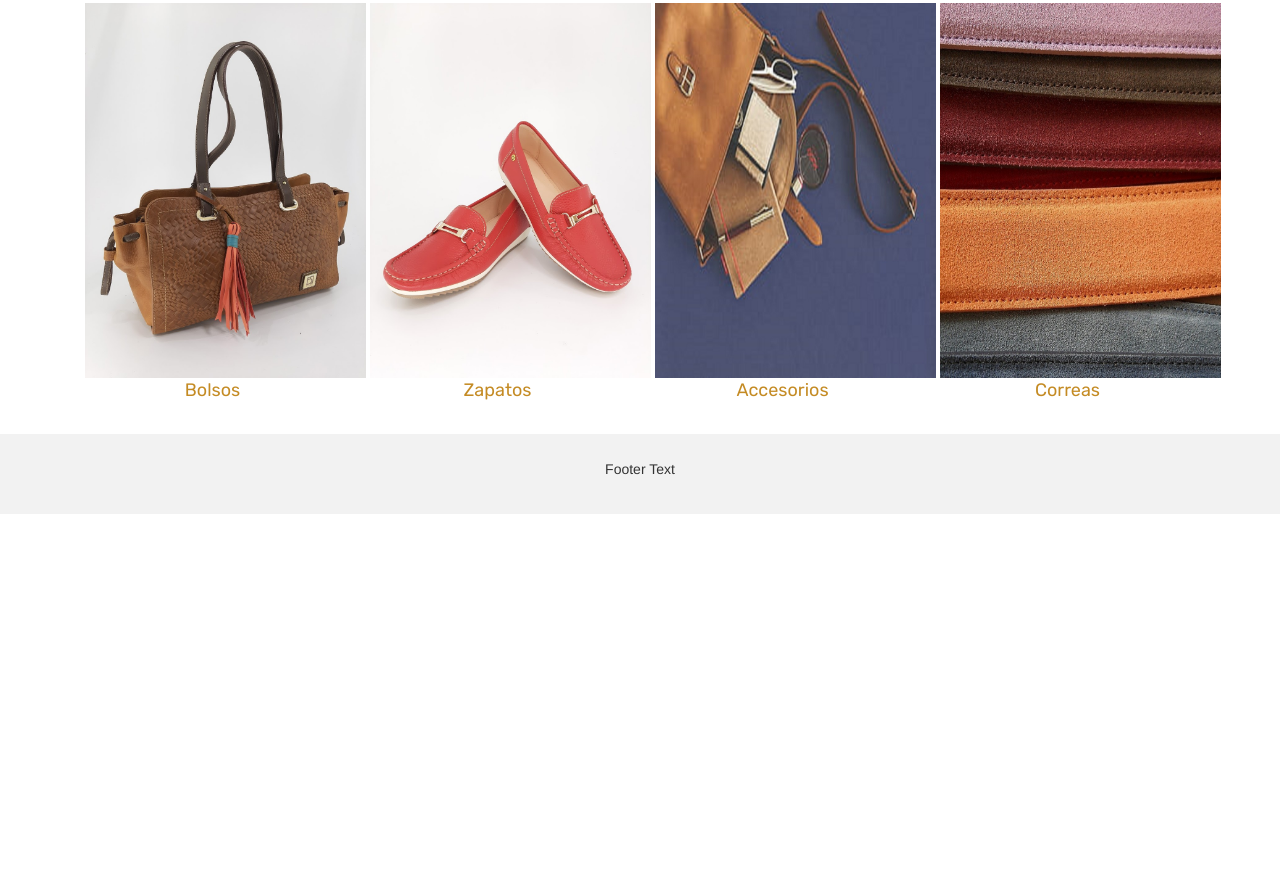
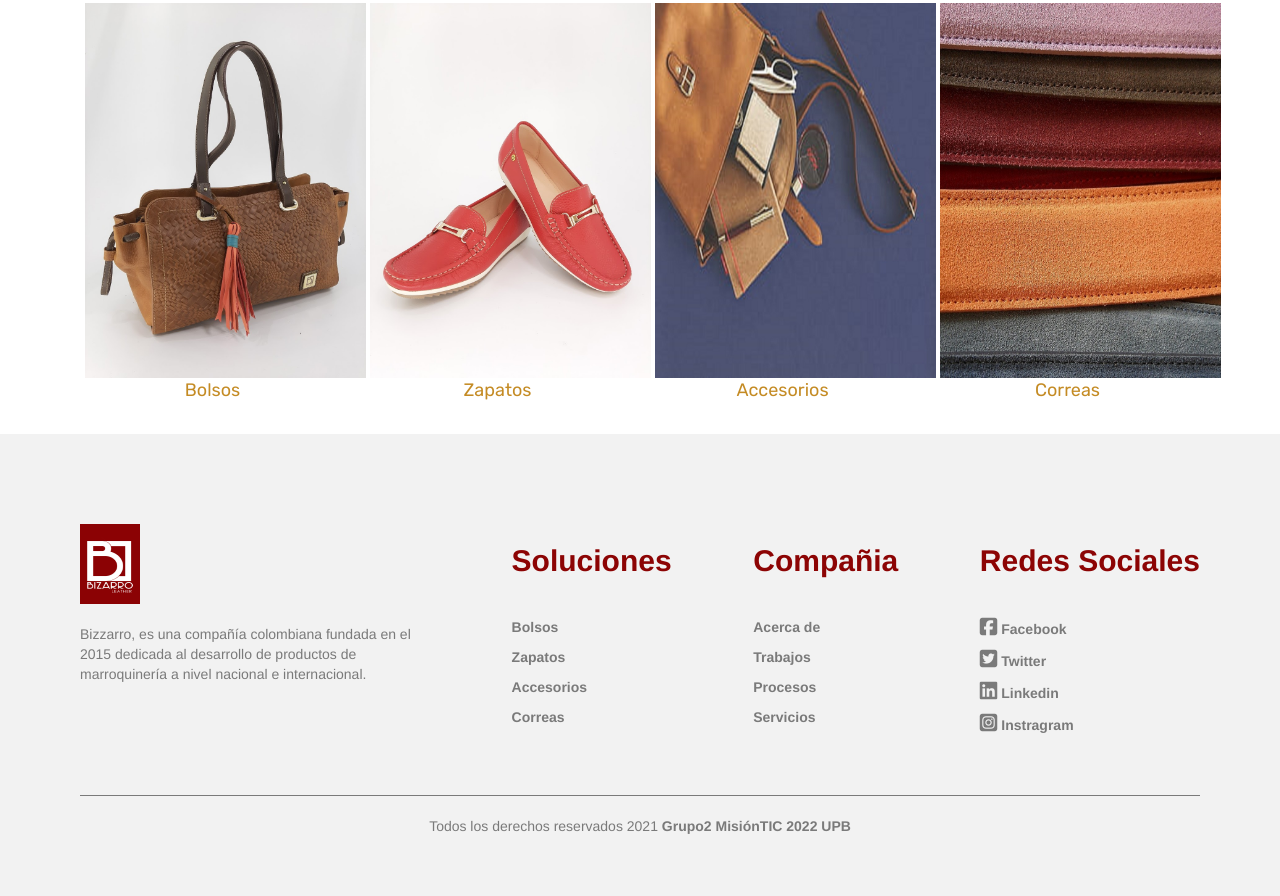
Before and after one commit to YulianReyes1012/Sprint_1, a plain HTML site: page index.html in a window 1280 px wide. Shown: the part 1116-2012 px from the top of the page. Before the commit the page ends 1630 px from the top, so only its background shows below. Drawn offline with nearby package versions, Linux system fonts and the light colour scheme; a web font is replaced by a local one.

Commit message:
20211019 yulian Reyes

```diff
--- a/estilos.css
+++ b/estilos.css
@@ -71,7 +71,7 @@ footer {
   margin-right: 50px;
   float: center;
   font-style: "Merienda One";
-  background-color: rgb(223, 37, 37);
+  background-color: rgb(140, 4, 4);;
 }
 
 .bside{
@@ -88,3 +88,89 @@ footer {
      filter: saturate(250%);
      border: rgb(158, 86, 3) 27px solid;
  }
+
+
+
+ footer{
+    width:100%;
+    padding: 50px 0px;
+    background-size: cover;
+
+}
+
+ .container__footer{
+    display:flex;
+    flex-wrap:wrap;
+    justify-content: space-between;
+    max-width: 1200px;
+    margin: auto;
+    margin: top 100px;
+ }
+
+ .box__footer{
+    display: flex;
+    flex-direction: column;
+    padding: 40px;
+
+
+ }
+
+.box__footer .logo img {
+width: 2000px;
+
+
+}
+
+.box__footer .terms{
+    max-width: 350px;
+    margin-top: 20px;
+    font-weight: 500px;
+    color: #7a7a7a;
+    font: size 18px;
+    }
+
+.box__footer h2{
+
+ margin-bottom: 30px;
+ color: rgb(140, 4, 4);
+ font-weight: 700;
+
+}
+
+.box__footer a{
+    margin-top: 10px;
+    color: #7a7a7a;
+    font-weight: 600;
+}
+
+.box__footer a:hover{
+    opacity: 0.8;
+
+}
+
+.box__footer a .fab{
+    font-size: 20px;
+
+}
+
+.box__copyright{
+    max-width: 1200px;
+    margin: auto;
+    text-align: center;
+    padding: 0px 40px;
+
+}
+
+.box__copyright p{
+    margin-top: 20px;
+    color: #7a7a7a
+
+
+}
+
+
+.box__copyright hr{
+    border: none;
+    height: 1px;
+    background-color: #7a7a7a
+    }
--- a/index.html
+++ b/index.html
@@ -8,6 +8,7 @@
     <link rel="stylesheet" href="https://maxcdn.bootstrapcdn.com/bootstrap/3.4.1/css/bootstrap.min.css">
     <script src="https://ajax.googleapis.com/ajax/libs/jquery/3.5.1/jquery.min.js"></script>
     <script src="https://maxcdn.bootstrapcdn.com/bootstrap/3.4.1/js/bootstrap.min.js"></script>
+    <script src="https://kit.fontawesome.com/41bcea2ae3.js" crossorigin="anonymous"></script>
 
     <link href="estilos.css" rel="stylesheet" type="text/css">
     <link rel="stylesheet" type="text/css" href="//fonts.googleapis.com/css?family=Merienda+One" />
@@ -108,10 +109,70 @@
         </div>
         <br>
 
-    <footer class="container-fluid text-center">
-        <p>Footer Text</p>
-    </footer>
+
+
+
+        <footer>
+            <div class="container__footer">
+                <div class="box__footer">
+                    <div class="logo">
+
+                        <img id="logo" src="images/logo.png" alt="">
+                    </div>
+                        <div class="terms">
+                            <p> Bizzarro, es una compañía colombiana fundada en el 2015 dedicada al desarrollo de productos de marroquinería a nivel nacional e internacional.
+
+                            </p>
+
+                        </div>
+                </div>
+                <div class="box__footer">
+                    <h2>Soluciones</h2>
+                    <a href="#">Bolsos</a>
+                    <a href="#">Zapatos</a>
+                    <a href="#">Accesorios</a>
+                    <a href="#">Correas</a>
+                    </div>
+                <div class="box__footer">
+                        <h2>Compañia</h2>
+                        <a href="#">Acerca de</a>
+                        <a href="#">Trabajos</a>
+                        <a href="#">Procesos</a>
+                        <a href="#">Servicios</a>
+                        </div>
+                <div class="box__footer">
+                        <h2>Redes Sociales</h2>
+                        <a href="#"> <i class="fab fa-facebook-square"></i> Facebook</a>
+                        <a href="#"> <i class="fab fa-twitter-square"></i> Twitter</a>
+                        <a href="#"> <i class="fab fa-linkedin"></i> Linkedin</a>
+                        <a href="#"> <i class="fab fa-instagram-square"></i> Instragram</a>
+                        </div>
+
+                </div>
+
+        <div class="box__copyright">
+
+            <hr>
+            <p>Todos los derechos reservados 2021
+            <b>Grupo2 MisiónTIC 2022 UPB</b></p>
+
+        </div>
+
+        </footer>
+
+
+
+
+
+
+
+
+
+
+
 
 </body>
 
+
+
 </html>
```
Also changed, not shown: registro.html (+7 -0 lines).
